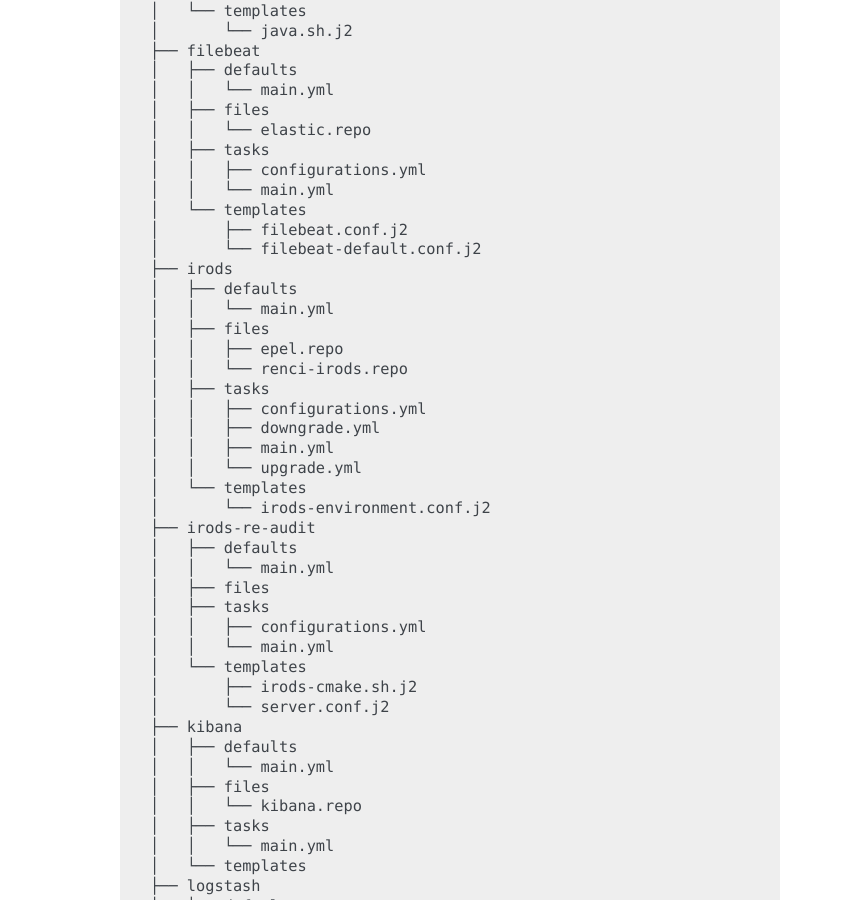
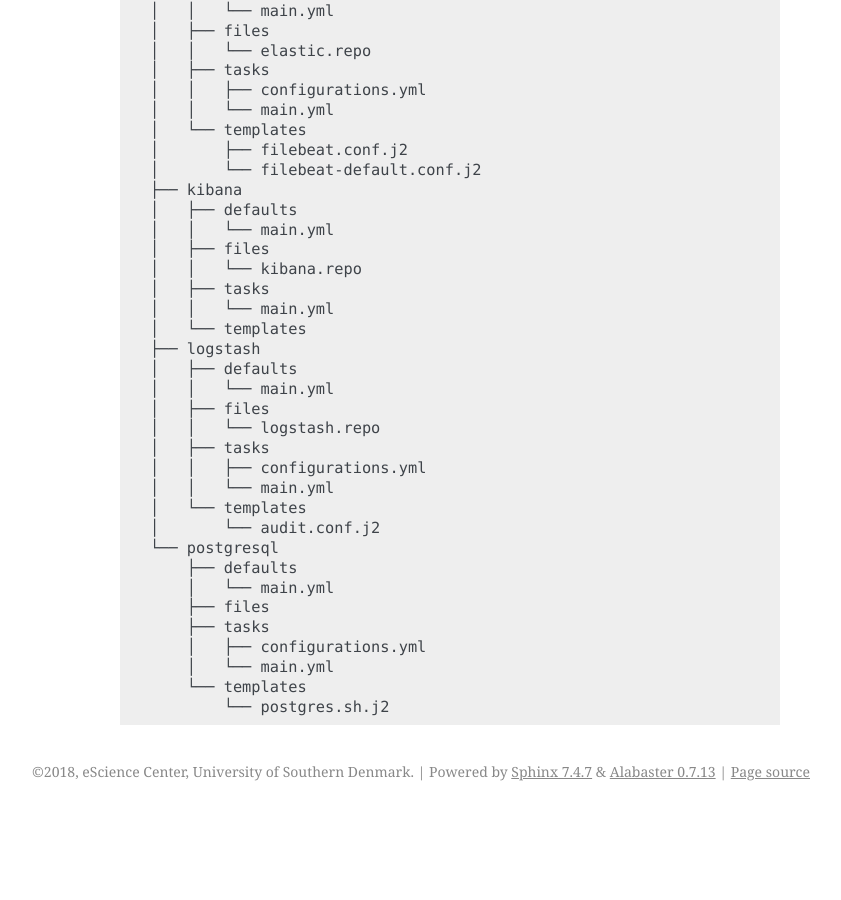
Before and after one commit to SDU-eScience/SDUCloudDoc, a Sphinx documentation site: the page built from docs/source/ansible.rst, in a window 1280 px wide and 900 px high, scrolled down 1635 px. Shown: the whole window, without its empty margins (300-1141 px from the left). Built offline with Sphinx 7.4.7, drawn with Linux system fonts in a browser that asks for light colours; after the commit the page ends 2446 px from its top, so only the background shows below that; some of the changed text lies outside the part shown.

```diff
--- a/docs/source/ansible.rst
+++ b/docs/source/ansible.rst
@@ -21,8 +21,6 @@ Ansible does different tasks against different nodes. Ansible’s inventory, whi
    index.esciencecloud.sdu.dk
    [db]
    db.esciencecloud.sdu.dk
-   [irods]
-   irods[1:2].esciencecloud.sdu.dk
    [ceph-mon]
    cephmon[1:3].esciencecloud.sdu.dk
    [ceph-osd]
@@ -40,8 +38,6 @@ Playbooks
    ├── db.yml
    ├── elk-client.yml
    ├── elk.yml
-   ├── irods-re-audit.yml
-   ├── irods.yml
 
 
 Roles
@@ -85,29 +81,6 @@ Roles
    │   └── templates
    │       ├── filebeat.conf.j2
    │       └── filebeat-default.conf.j2
-   ├── irods
-   │   ├── defaults
-   │   │   └── main.yml
-   │   ├── files
-   │   │   ├── epel.repo
-   │   │   └── renci-irods.repo
-   │   ├── tasks
-   │   │   ├── configurations.yml
-   │   │   ├── downgrade.yml
-   │   │   ├── main.yml
-   │   │   └── upgrade.yml
-   │   └── templates
-   │       └── irods-environment.conf.j2
-   ├── irods-re-audit
-   │   ├── defaults
-   │   │   └── main.yml
-   │   ├── files
-   │   ├── tasks
-   │   │   ├── configurations.yml
-   │   │   └── main.yml
-   │   └── templates
-   │       ├── irods-cmake.sh.j2
-   │       └── server.conf.j2
    ├── kibana
    │   ├── defaults
    │   │   └── main.yml
--- a/docs/source/ceph.rst
+++ b/docs/source/ceph.rst
@@ -37,8 +37,3 @@ Our configuration that deploys ``luminous`` version of Ceph with OSDs:
 
    For more information on our Ceph ansible playbooks please refer to
    `<https://github.com/SDU-eScience/eScienceCloud/tree/master/playbooks/ceph>`_
-
-
-iRODS RADOS Resource Plugin
----------------------------
-This iRODS plugin implements a direct access to Ceph/rados in the most efficient manner. Files in the iRODS namespace are mapped to objects in the rados key-blob store. In contrast to other plugins, the irados resource plugin does not need to cache or stage files, but gives you direct and parallel access to data. Internally, the plugin maps the POSIX like open, read, write, seek, unlink,stat, and close calls to the librados client's operations. To fully use the inherent rados cluster parallelity, iRODs files are split to multiple 4 MB files and uploads of large files open multiple parallel transfer threads.
--- a/docs/source/index.rst
+++ b/docs/source/index.rst
@@ -13,7 +13,6 @@ Overview, by components
 * :ref:`Components_of_Communication`
 * :ref:`Ansible`
 * :ref:`Ceph`
-* :ref:`iRODS`
 * :ref:`Zookeeper`
 * :ref:`Kafka`
 * :ref:`Filebeat`
```
Also changed, not shown: docs/source/elastic_stack.rst (+2 -8 lines), docs/source/iRODS.rst (deleted, +0 -84 lines), docs/source/irods_re_audit_plugin.rst (deleted, +0 -63 lines), docs/source/security.rst (+0 -40 lines).
